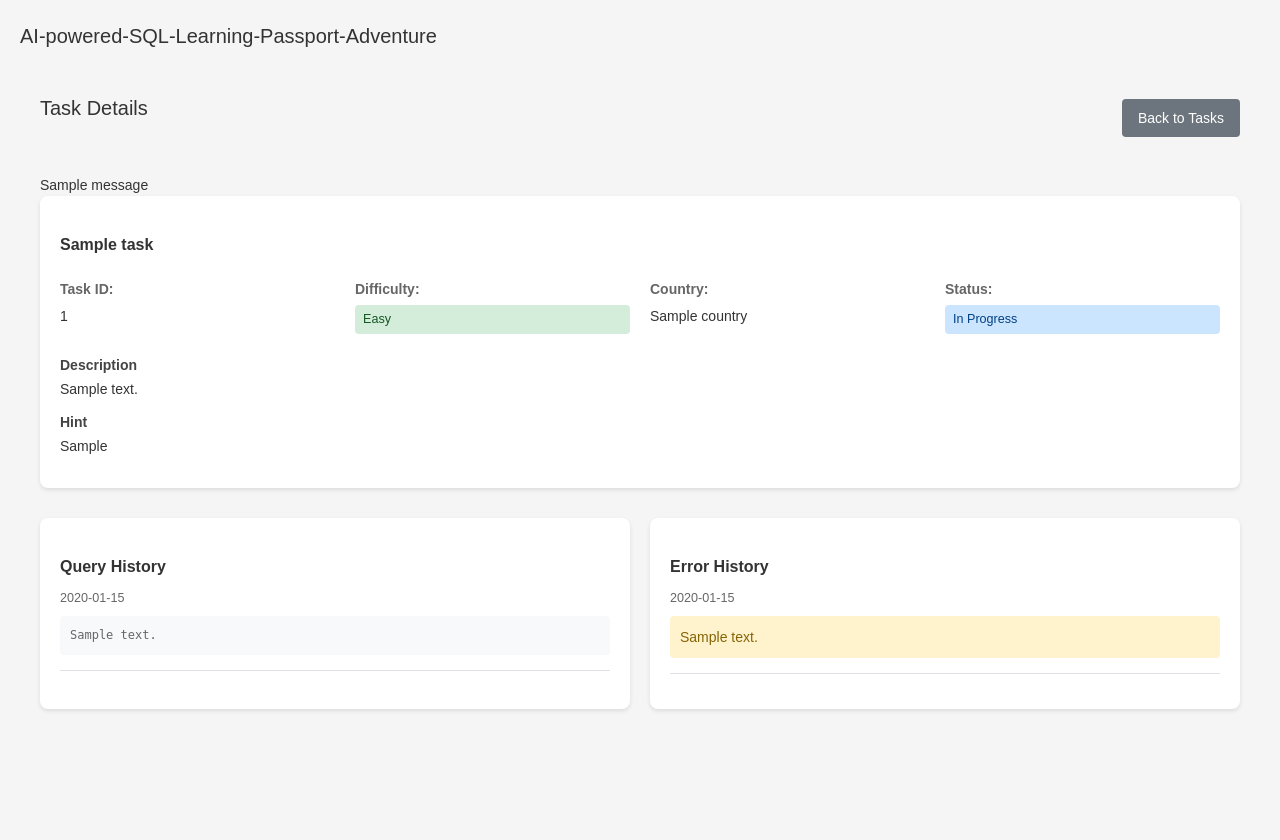
After one commit to Alice-Liao/AI-powered-SQL-Learning-Passport-Adventure, a Django app: page /app_dev/task/1/ in a window 1280 px wide. The commit adds this page. Run offline with Django 5.2, Linux system fonts and the light colour scheme; a user stored in the database is signed in; tables that the repository leaves empty hold one stand-in row (values such as "Sample post"); one stand-in notice (Sample message) is shown.

Commit message:
UPdate 'View' pages

```diff
--- /dev/null
+++ b/app/static/my_app/task_detail.css
@@ -0,0 +1,153 @@
+body {
+    font-family: Arial, sans-serif;
+    line-height: 1.6;
+    margin: 0;
+    padding: 20px;
+    background-color: #f5f5f5;
+}
+
+.container {
+    max-width: 1200px;
+    margin: 0 auto;
+    padding: 20px;
+}
+
+.page-header {
+    display: flex;
+    justify-content: space-between;
+    align-items: center;
+    margin-bottom: 30px;
+}
+
+.back-btn {
+    padding: 8px 16px;
+    background-color: #6c757d;
+    color: white !important;
+    text-decoration: none;
+    border-radius: 4px;
+    transition: background-color 0.2s;
+}
+
+.back-btn:hover {
+    background-color: #5a6268;
+}
+
+.task-info {
+    background: white;
+    border-radius: 8px;
+    padding: 20px;
+    margin-bottom: 30px;
+    box-shadow: 0 2px 4px rgba(0, 0, 0, 0.1);
+}
+
+.task-meta {
+    display: grid;
+    grid-template-columns: repeat(auto-fit, minmax(200px, 1fr));
+    gap: 20px;
+    margin: 20px 0;
+}
+
+.meta-item {
+    display: flex;
+    flex-direction: column;
+}
+
+.meta-item label {
+    font-weight: 600;
+    color: #666;
+    margin-bottom: 5px;
+}
+
+.difficulty-badge,
+.status-badge {
+    display: inline-block;
+    padding: 4px 8px;
+    border-radius: 4px;
+    font-size: 0.9em;
+}
+
+.difficulty-1 {
+    background-color: #d4edda;
+    color: #155724;
+}
+
+.difficulty-2 {
+    background-color: #fff3cd;
+    color: #856404;
+}
+
+.difficulty-3 {
+    background-color: #f8d7da;
+    color: #721c24;
+}
+
+.status-0 {
+    background-color: #e2e3e5;
+    color: #383d41;
+}
+
+.status-1 {
+    background-color: #cce5ff;
+    color: #004085;
+}
+
+.status-2 {
+    background-color: #d4edda;
+    color: #155724;
+}
+
+.history-section {
+    display: grid;
+    grid-template-columns: 1fr;
+    gap: 20px;
+}
+
+@media (min-width: 768px) {
+    .history-section {
+        grid-template-columns: repeat(2, 1fr);
+    }
+}
+
+.query-history,
+.error-history {
+    background: white;
+    border-radius: 8px;
+    padding: 20px;
+    box-shadow: 0 2px 4px rgba(0, 0, 0, 0.1);
+}
+
+.query-item,
+.error-item {
+    margin-bottom: 15px;
+    padding-bottom: 15px;
+    border-bottom: 1px solid #dee2e6;
+}
+
+.query-meta,
+.error-meta {
+    margin-bottom: 8px;
+    color: #666;
+    font-size: 0.9em;
+}
+
+.query-content {
+    background: #f8f9fa;
+    padding: 10px;
+    border-radius: 4px;
+    overflow-x: auto;
+    margin: 0;
+    font-family: monospace;
+}
+
+.error-content {
+    background: #fff3cd;
+    padding: 10px;
+    border-radius: 4px;
+    color: #856404;
+}
+
+.no-data {
+    color: #666;
+    text-align: center;
+    padding: 20px;
+}
--- /dev/null
+++ b/app/templates/DynamicPage/task_detail.html
@@ -0,0 +1,100 @@
+{% extends 'app/base.html' %}
+{% load static %}
+
+{% block extra_css %}
+<link rel="stylesheet" href="{% static 'my_app/task_detail.css' %}">
+{% endblock %}
+
+{% block content %}
+<div class="container">
+    <div class="page-header">
+        <h1>Task Details</h1>
+        <a href="{% url 'app-user-page' %}" class="back-btn">Back to Tasks</a>
+    </div>
+
+    {% if messages %}
+    <div class="messages">
+        {% for message in messages %}
+        <div class="message {{ message.tags }}">{{ message }}</div>
+        {% endfor %}
+    </div>
+    {% endif %}
+
+    <div class="task-info">
+        <h2>{{ task.tname }}</h2>
+        <div class="task-meta">
+            <div class="meta-item">
+                <label>Task ID:</label>
+                <span>{{ task.tid }}</span>
+            </div>
+            <div class="meta-item">
+                <label>Difficulty:</label>
+                <span class="difficulty-badge difficulty-{{ task.difficulty }}">
+                    {% if task.difficulty == 1 %}Easy
+                    {% elif task.difficulty == 2 %}Medium
+                    {% elif task.difficulty == 3 %}Hard
+                    {% endif %}
+                </span>
+            </div>
+            <div class="meta-item">
+                <label>Country:</label>
+                <span>{{ task.cid.cname }}</span>
+            </div>
+            <div class="meta-item">
+                <label>Status:</label>
+                <span class="status-badge status-{{ task_status.status|default:0 }}">
+                    {% if task_status.status == 0 %}Not Started
+                    {% elif task_status.status == 1 %}In Progress
+                    {% elif task_status.status == 2 %}Completed
+                    {% else %}Not Started
+                    {% endif %}
+                </span>
+            </div>
+        </div>
+        <div class="task-description">
+            <h3>Description</h3>
+            <p>{{ task.description|default:"No description available" }}</p>
+        </div>
+        {% if task.hint %}
+        <div class="task-hint">
+            <h3>Hint</h3>
+            <p>{{ task.hint }}</p>
+        </div>
+        {% endif %}
+    </div>
+
+    <div class="history-section">
+        <div class="query-history">
+            <h2>Query History</h2>
+            {% if queries %}
+                {% for query in queries %}
+                <div class="query-item">
+                    <div class="query-meta">
+                        <span class="query-date">{{ query.date|date:"Y-m-d" }}</span>
+                    </div>
+                    <pre class="query-content">{{ query.query_content }}</pre>
+                </div>
+                {% endfor %}
+            {% else %}
+                <p class="no-data">No queries yet</p>
+            {% endif %}
+        </div>
+
+        <div class="error-history">
+            <h2>Error History</h2>
+            {% if errors %}
+                {% for error in errors %}
+                <div class="error-item">
+                    <div class="error-meta">
+                        <span class="error-date">{{ error.date|date:"Y-m-d" }}</span>
+                    </div>
+                    <div class="error-content">{{ error.error_content }}</div>
+                </div>
+                {% endfor %}
+            {% else %}
+                <p class="no-data">No errors recorded</p>
+            {% endif %}
+        </div>
+    </div>
+</div>
+{% endblock %}
--- a/app/templates/app/base.html
+++ b/app/templates/app/base.html
@@ -10,7 +10,7 @@
 </head>
 <body>
     <header>
-        <h1>Welcome to the App</h1>
+        <h1>AI-powered-SQL-Learning-Passport-Adventure</h1>
     </header>
     <main>
         {% block content %}{% endblock %}
--- a/app/urls.py
+++ b/app/urls.py
@@ -4,11 +4,10 @@ from django.contrib.auth import views as auth_views
 
 urlpatterns = [
     path("", views.home, name='app-home'),
-    path("testusers/", views.testusers, name='app-testusers'),
-    # path("user_page/<int:user_id>/", views.user_page, name='app-user-page'),
     path("user_page/", views.user_page, name='app-user-page'),
     path('login/', views.login_view, name='login'),
     path('signup/', views.signup_view, name='signup'),
     path('logout/', auth_views.LogoutView.as_view(next_page='login'), name='logout'),
     path('chat/', views.chat_view, name='chat'),
+    path('task/<int:task_id>/', views.task_detail_view, name='task-detail'),
 ]
--- a/app/views.py
+++ b/app/views.py
@@ -1,5 +1,5 @@
 from django.shortcuts import render, redirect
-from .models import Users, Task, QueryHistory, ErrorsRecord, Progress
+from .models import Users, Task, QueryHistory, ErrorsRecord, Progress, TaskStatus
 from django.db import connection
 from django.core.exceptions import ObjectDoesNotExist
 from django.conf import settings
@@ -13,6 +13,7 @@ from .forms import SignUpForm, LoginForm
 from django.db import IntegrityError
 from django.core.exceptions import ValidationError
 from django.contrib.auth.hashers import check_password
+from django.db import models
 
 # Create your views here.
 
@@ -28,60 +29,34 @@ def testusers(request):
   }
   return render(request, "app/testusers.html", context)
 
-# def user_page(request):
-#     cursor = connection.cursor()
-#     cursor.execute("SELECT * FROM users WHERE id = %s", [user_id])  # Change table name as needed
-#     users = cursor.fetchone()
 
-#     context = {
-#         "users": users
-#     }
-#     return render(request, "app/user_page.html")
-
-# def user_page(request):
-#     try:
-#         # Define the filter options
-#         time_slots = [
-#             ('all', 'All Time'),
-#             ('1', 'Past Day'),
-#             ('3', 'Past 3 Days'),
-#             ('7', 'Past 7 Days'),
-#             ('15', 'Past 15 Days'),
-#             ('30', 'Past 30 Days')
-#         ]
-
-#         difficulty_levels = [
-#             ('all', 'All Levels'),
-#             ('easy', 'Easy'),
-#             ('medium', 'Medium'),
-#             ('hard', 'Hard')
-#         ]
-
-#         # For now, just return an empty list of tasks
-#         tasks = []
-
-#         context = {
-#             'tasks': tasks,
-#             'time_slots': time_slots,
-#             'difficulty_levels': difficulty_levels,
-#         }
-
-#         # Try the template path without 'app/' prefix since it's in the app templates directory
-#         return render(request, 'DynamicPage/user_page.html', context)
-
-#     except Exception as e:
-#         if settings.DEBUG:
-#             # In development, show the error
-#             raise e
-#         return render(request, 'app/error.html', {'error': str(e)}, status=500)
 
 @login_required(login_url='login')
 def user_page(request):
     try:
-        # Get the current logged-in user's email and find corresponding Users record
         current_user_email = request.user.email
         user_record = Users.objects.get(email=current_user_email)
         user_id = user_record.user_id
+
+        # Get user's query and error history
+        query_history = QueryHistory.objects.filter(user_id=user_id).order_by('-date')
+        error_history = ErrorsRecord.objects.filter(user_id=user_id).order_by('-date')
+
+        # Get user's progress
+        try:
+            user_progress = Progress.objects.get(user_id=user_id)
+        except Progress.DoesNotExist:
+            user_progress = None
+
+        # Get task statuses for this user
+        task_statuses = TaskStatus.objects.filter(user_id=user_id).select_related('task')
+
+        # Create a dictionary of task statuses for quick lookup
+        status_dict = {status.task_id: {'status': status.status, 'date': status.date}
+                      for status in task_statuses}
+
+        # Get all tasks and annotate with status
+        tasks = Task.objects.all().select_related('cid')
 
         # Define filter options
         time_slots = [
@@ -95,22 +70,15 @@ def user_page(request):
 
         difficulty_levels = [
             ('all', 'All Levels'),
-            ('easy', 'Easy'),
-            ('medium', 'Medium'),
-            ('hard', 'Hard')
+            (1, 'Easy'),
+            (2, 'Medium'),
+            (3, 'Hard')
         ]
 
         completion_statuses = [
-            ('not_started', 'Not Started'),
-            ('in_progress', 'In Progress'),
-            ('completed', 'Completed'),
-            ('failed', 'Failed')
-        ]
-
-        query_types = [
-            ('select', 'SELECT'),
-            ('union', 'UNION'),
-            ('join', 'JOIN')
+            (0, 'Not Started'),
+            (1, 'In Progress'),
+            (2, 'Completed'),
         ]
 
         # Get filter values from request
@@ -118,61 +86,55 @@ def user_page(request):
         selected_diff = request.GET.get('difficultyLevel', 'all')
         selected_statuses = request.GET.getlist('completionStatus')
         selected_errors = request.GET.get('errorHistory')
-        selected_query_types = request.GET.getlist('queryType')
-
-        # Get user's query history
-        query_history = QueryHistory.objects.filter(user_id=user_id).order_by('-timestamp')
-
-        # Get user's error history
-        error_history = ErrorsRecord.objects.filter(user_id=user_id).order_by('-timestamp')
-
-        # Get user's progress
-        user_progress = Progress.objects.filter(user_id=user_id).first()
-
-        # Get all tasks
-        tasks = Task.objects.all().select_related('queryid')
 
         # Apply filters
         if selected_time != 'all':
             days = int(selected_time)
-            cutoff_date = timezone.now() - timezone.timedelta(days=days)
-            tasks = tasks.filter(time__gte=cutoff_date)
+            cutoff_date = timezone.now().date() - timezone.timedelta(days=days)
+            query_history = query_history.filter(date__gte=cutoff_date)
+            error_history = error_history.filter(date__gte=cutoff_date)
 
+        # Get error counts for each task for the current user
+        error_counts = ErrorsRecord.objects.filter(
+            user_id=user_id  # Only count errors for current user
+        ).values('task_id').annotate(
+            error_count=models.Count('error_id')
+        )
+
+        # Create error count dictionary for quick lookup
+        error_dict = {item['task_id']: item['error_count'] for item in error_counts}
+
+        # Apply difficulty filter if selected
         if selected_diff != 'all':
-            tasks = tasks.filter(difficulty=selected_diff)
+            tasks = tasks.filter(difficulty=int(selected_diff))
 
-        # Get task completion status for the current user
-        completed_task_ids = set(QueryHistory.objects.filter(
-            user_id=user_id
-        ).values_list('task_id', flat=True).distinct())
+        # Convert to list and annotate with status and error count
+        tasks = list(tasks)
+        for task in tasks:
+            status_info = status_dict.get(task.tid, {'status': 0, 'date': None})
+            task.status = status_info['status']
+            task.start_date = status_info['date']
+            task.error_count = error_dict.get(task.tid, 0)  # Get error count for this task
 
-        # Prepare task data
-        tasks_list = []
-        for task in tasks:
-            task_data = {
-                'id': task.tid,
-                'name': task.tname,
-                'difficulty': task.difficulty,
-                'status': 'completed' if task.tid in completed_task_ids else 'not_started',
-                'start_date': task.time,
-                'last_updated': query_history.filter(task_id=task.tid).order_by('-timestamp').first(),
-                'query_type': task.queryid.content if task.queryid else '',
-                'errors': error_history.filter(task_id=task.tid).count()
-            }
-            tasks_list.append(task_data)
+        # Apply status filter after annotation
+        if selected_statuses:
+            status_values = [int(status) for status in selected_statuses]
+            tasks = [task for task in tasks if task.status in status_values]
+
+        # Apply error filter - show only tasks with errors if selected
+        if selected_errors == 'true':
+            tasks = [task for task in tasks if task.error_count > 0]
 
         context = {
             'user_data': user_record,
-            'query_history': query_history,
-            'error_history': error_history,
+            'query_history': query_history[:5],
+            'error_history': error_history[:5],
             'user_progress': user_progress,
-            'tasks': tasks_list,  # Send the prepared task list
+            'tasks': tasks,
             'time_slots': time_slots,
             'difficulty_levels': difficulty_levels,
             'completion_statuses': completion_statuses,
-            'query_types': query_types,
             'selected_statuses': selected_statuses,
-            'selected_query_types': selected_query_types,
         }
 
         return render(request, 'DynamicPage/user_page.html', context)
@@ -275,3 +237,51 @@ def chat_view(request):
         'chat_history': []  # This will store chat messages
     }
     return render(request, 'app/chat.html', context)
+
+@login_required(login_url='login')
+def task_detail_view(request, task_id):
+    try:
+        # Get current user
+        current_user_email = request.user.email
+        user_record = Users.objects.get(email=current_user_email)
+        user_id = user_record.user_id
+
+        # Get task details
+        task = Task.objects.select_related('cid').get(tid=task_id)
+
+        # Get task status for this user
+        try:
+            task_status = TaskStatus.objects.get(user_id=user_id, task_id=task_id)
+        except TaskStatus.DoesNotExist:
+            task_status = None
+
+        # Get all queries for this task by this user
+        queries = QueryHistory.objects.filter(
+            user_id=user_id,
+            task_id=task_id
+        ).order_by('-date')
+
+        # Get all errors for this task by this user
+        errors = ErrorsRecord.objects.filter(
+            user_id=user_id,
+            task_id=task_id
+        ).order_by('-date')
+
+        context = {
+            'task': task,
+            'task_status': task_status,
+            'queries': queries,
+            'errors': errors,
+            'user_data': user_record,
+        }
+
+        return render(request, 'DynamicPage/task_detail.html', context)
+
+    except Task.DoesNotExist:
+        messages.error(request, 'Task not found.')
+        return redirect('app-user-page')
+    except Exception as e:
+        if settings.DEBUG:
+            raise e
+        messages.error(request, 'An error occurred while loading the task details.')
+        return redirect('app-user-page')
```
Also changed, not shown: app/models.py (+26 -34 lines), app/static/my_app/user_page.css (+8 -0 lines), app/templates/DynamicPage/user_page.html (+15 -10 lines).
